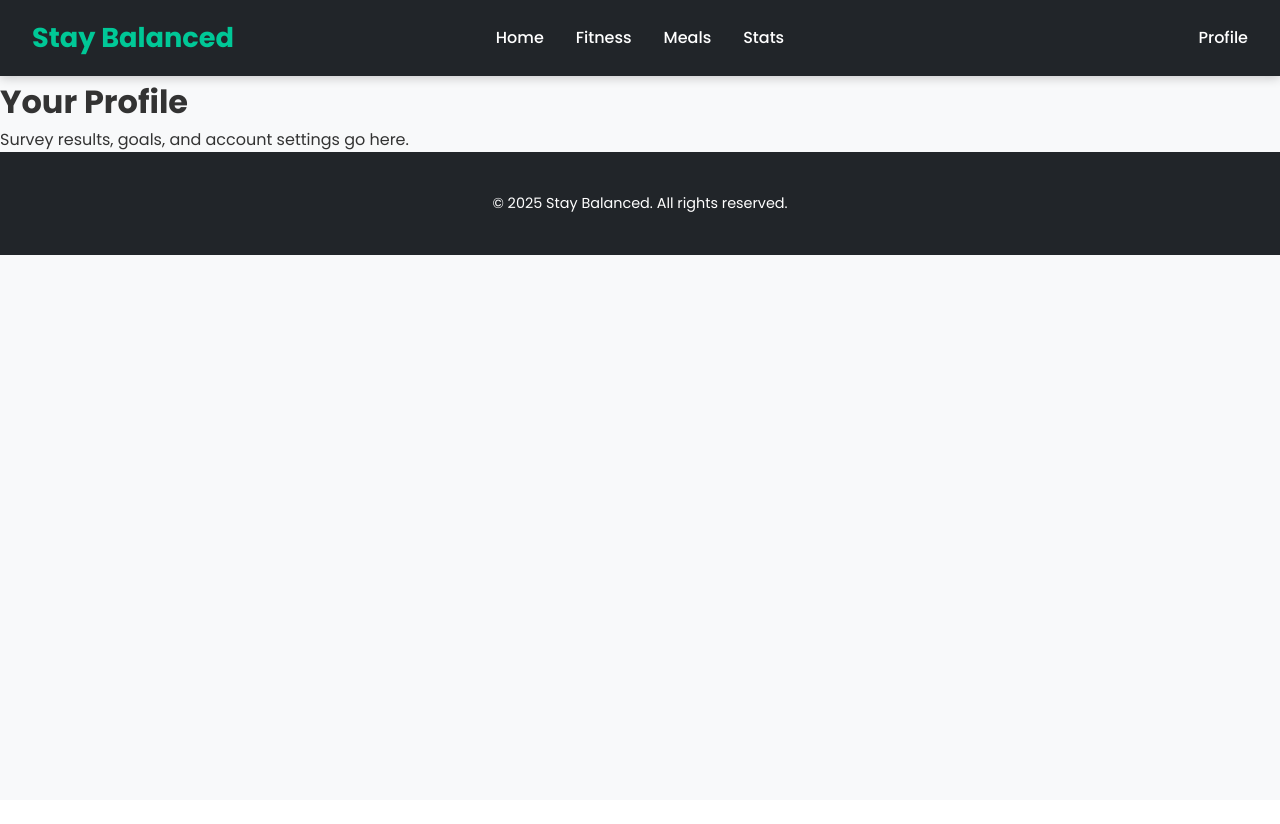
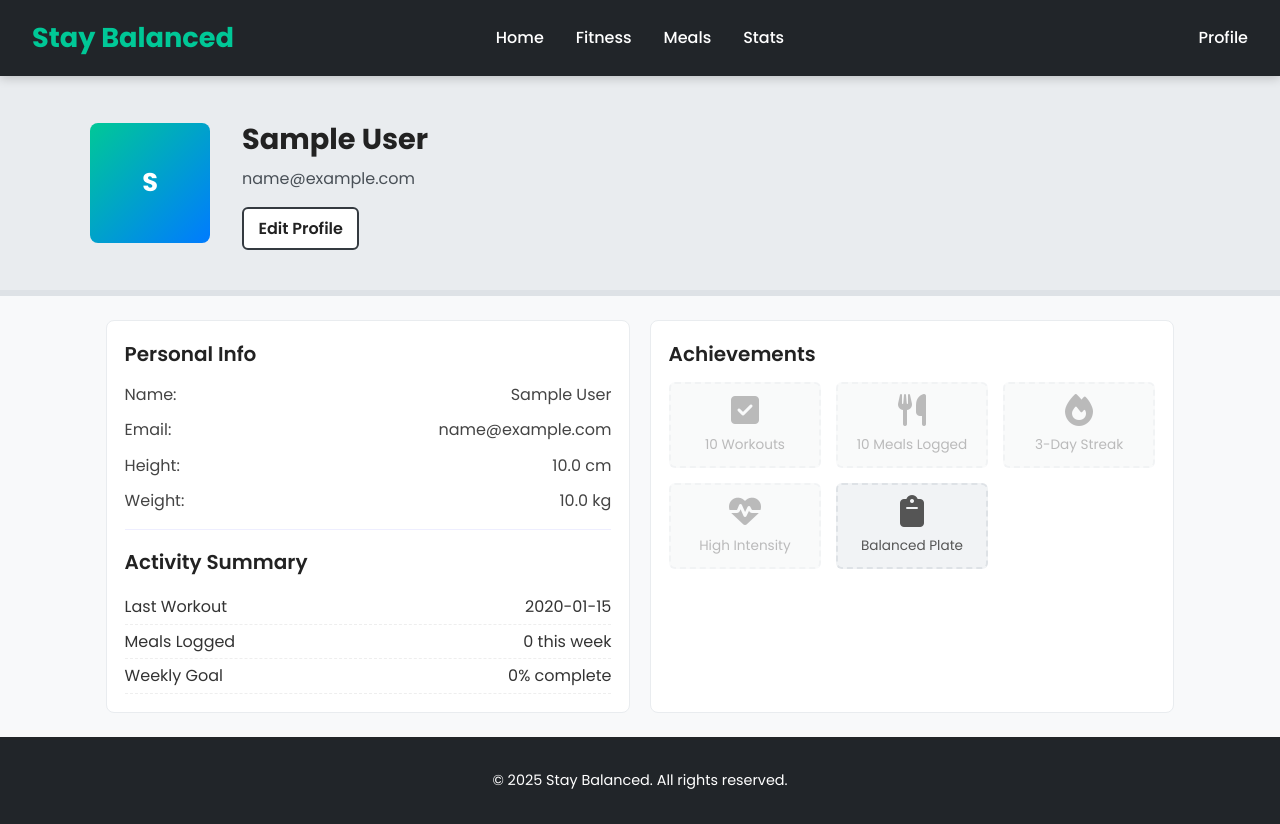
Before and after one commit to antha21/StayBalance, a Flask app: page /profile in a window 1280 px wide. Before the commit the page ends 255 px from the top, so only its background shows below. Run offline with Flask 3, Linux system fonts and the light colour scheme; tables that the repository leaves empty hold one stand-in row (values such as "Sample post").

Commit message:
made profile with edit page

```diff
--- a/app.py
+++ b/app.py
@@ -1,9 +1,7 @@
 import os
-from flask import Flask, render_template
-from models import db
+from flask import Flask, render_template, request, redirect, url_for, flash
+from models import db, MealEntry, WorkoutEntry, UserProfile,User
 from sqlalchemy import func
-
-from models import db, MealEntry, WorkoutEntry, UserProfile
 from datetime import date, timedelta
 
 app = Flask(__name__)
@@ -116,7 +114,162 @@ def stats():
 
 @app.route("/profile")
 def profile():
-    return render_template("profile.html")
+    user = User.query.first()
+    if not user:
+        return render_template(
+            "profile.html",
+            user=None,
+            profile=None,
+            last_workout="—",
+            meals_logged=0,
+            weekly_goal_pct=None,
+            achievements={}
+        )
+
+    profile = UserProfile.query.filter_by(user_id=user.id).first()
+    today = date.today()
+    week_ago = today - timedelta(days=6)
+
+    # Last Workout
+    last_workout_entry = (
+        WorkoutEntry.query.filter_by(user_id=user.id)
+        .order_by(WorkoutEntry.date.desc())
+        .first()
+    )
+    last_workout = last_workout_entry.date if last_workout_entry else "—"
+
+    # Meals this week
+    meals_logged = (
+        db.session.query(func.count(MealEntry.id))
+        .filter(
+            MealEntry.user_id == user.id,
+            MealEntry.date >= week_ago,
+            MealEntry.date <= today
+        )
+        .scalar()
+    )
+
+    # Weekly goal %
+    workouts_week = (
+        db.session.query(func.count(WorkoutEntry.id))
+        .filter(
+            WorkoutEntry.user_id == user.id,
+            WorkoutEntry.date >= week_ago,
+            WorkoutEntry.date <= today
+        )
+        .scalar()
+    )
+
+    workout_days = []
+    if profile and profile.workout_days:
+        workout_days = [d.strip().lower() for d in profile.workout_days.split(",")]
+
+    weekly_goal = len(workout_days)
+    weekly_goal_pct = None
+    if weekly_goal > 0:
+        weekly_goal_pct = round((workouts_week / weekly_goal) * 100)
+
+    ## achievements calculations
+
+    total_workouts = WorkoutEntry.query.filter_by(user_id=user.id).count()
+    total_meals = MealEntry.query.filter_by(user_id=user.id).count()
+
+    # 3-day or more streak
+    workout_dates = sorted(
+        [w.date for w in WorkoutEntry.query.filter_by(user_id=user.id).all()]
+    )
+    streak = 1
+    max_streak = 1
+    for i in range(1, len(workout_dates)):
+        if workout_dates[i] == workout_dates[i-1] + timedelta(days=1):
+            streak += 1
+            max_streak = max(max_streak, streak)
+        else:
+            streak = 1
+
+
+    high_intensity = (
+        WorkoutEntry.query.filter_by(user_id=user.id, intensity="High").first()
+        is not None
+    )
+
+    # check if you have some meals in all 3 places
+    balanced_plate = (
+        MealEntry.query.filter(
+            MealEntry.user_id == user.id,
+            MealEntry.protein_g > 0,
+            MealEntry.carbs_g > 0,
+            MealEntry.fats_g > 0
+        ).first()
+        is not None
+    )
+
+    # achievements data
+    achievements = {
+        "workouts_10": total_workouts >= 10,
+        "meals_10": total_meals >= 10,
+        "streak_3": max_streak >= 3,
+        "high_intensity": high_intensity,
+        "balanced_plate": balanced_plate,
+    }
+
+    return render_template(
+        "profile.html",
+        user=user,
+        userinfo={
+            "name": user.name,
+            "email": user.email,
+            "height": getattr(profile, "height_cm", None),
+            "weight": getattr(profile, "current_weight_kg", None),
+        },
+        profile=profile,
+        last_workout=last_workout,
+        meals_logged=meals_logged,
+        weekly_goal_pct=weekly_goal_pct,
+        achievements=achievements,
+    )
+
+@app.route("/profile/edit", methods=["GET", "POST"])
+def profile_edit():
+    user = User.query.first()
+    if not user:
+        flash("No user exists to edit.")
+        return redirect(url_for("profile"))
+
+    profile = UserProfile.query.filter_by(user_id=user.id).first()
+
+    if request.method == "POST":
+        # create profile if missing
+        if not profile:
+            profile = UserProfile(user_id=user.id)
+            db.session.add(profile)
+
+        # Safely update fields from form
+        user.name = request.form.get("name") or user.name
+
+        height = request.form.get("height")
+        weight = request.form.get("weight")
+        goal = request.form.get("goal")
+        workout_days = request.form.get("workout_days")
+
+        try:
+            profile.height_cm = float(height) if height else None
+        except ValueError:
+            profile.height_cm = None
+
+        try:
+            profile.current_weight_kg = float(weight) if weight else None
+        except ValueError:
+            profile.current_weight_kg = None
+
+        profile.fitness_goal = goal or profile.fitness_goal
+        profile.workout_days = workout_days or profile.workout_days
+
+        db.session.commit()
+        return redirect(url_for("profile"))
+
+    return render_template("profile_edit.html", user=user, profile=profile)
+
 
 
 if __name__ == "__main__":
--- a/models.py
+++ b/models.py
@@ -11,7 +11,6 @@ class User(db.Model):
     name = db.Column(db.String(80))
     created_at = db.Column(db.DateTime)
 
-
 class UserProfile(db.Model):
     __tablename__ = "user_profile"
 
@@ -24,6 +23,8 @@ class UserProfile(db.Model):
     notifications_enabled = db.Column(db.Boolean, default=False)
 
     target_weight_kg = db.Column(db.Float)
+    height_cm = db.Column(db.Float)
+    current_weight_kg = db.Column(db.Float)
     daily_calorie_goal = db.Column(db.Integer)
     daily_protein_goal_g = db.Column(db.Integer)
     daily_carb_goal_g = db.Column(db.Integer)
--- a/templates/base.html
+++ b/templates/base.html
@@ -294,13 +294,16 @@ nav li a:hover {
       }
     }
   </style>
+  {% block head %}{% endblock %}
 </head>
+
+
 <body>
   <!-- Navbar -->
   <nav>
     <div class="nav-container">
         <div class="nav-left-side">
-            <div class="logo">Stay Balanced</div>
+            <div class="logo">Stay Balanced </div>
         </div>
 
         <ul class="nav-center">
--- a/templates/profile.html
+++ b/templates/profile.html
@@ -1,6 +1,126 @@
 {% extends "base.html" %}
-{% block title %}Profile | Stay Balanced{% endblock %}
+
+{% block title %}Stay Balanced | Profile{% endblock %}
+
+{% block head %}
+	<meta charset="UTF-8" />
+	<meta name="viewport" content="width=device-width, initial-scale=1.0" />
+	<title>Stay Balanced | Profile</title>
+	<link href="https://fonts.googleapis.com/css2?family=Poppins:wght@400;500;600;700&display=swap" rel="stylesheet">
+	<link rel="stylesheet" href="https://cdnjs.cloudflare.com/ajax/libs/font-awesome/6.5.0/css/all.min.css"/>
+	<style>
+		/* Reused global styles from index.html (trimmed to what's needed) */
+		*{margin:0;padding:0;box-sizing:border-box;font-family:"Poppins",sans-serif}
+		body{background:#f8f9fa;color:#222;line-height:1.6}
+		a{text-decoration:none;color:inherit}
+		/* navbar styles are provided by base.html; avoid overriding them here */
+
+		/* Profile header */
+		.profile-header{background:#e9ecef;padding:2.5rem 2rem;border-bottom:6px solid #dee2e6}
+		.profile-top{display:flex;gap:2rem;align-items:center;max-width:1100px;margin:0 auto}
+		.avatar{width:120px;height:120px;border-radius:8px;background:linear-gradient(135deg,#00c897,#007bff);display:flex;align-items:center;justify-content:center;color:#fff;font-weight:700;font-size:1.6rem}
+		.profile-main{flex:1}
+		.profile-main h2{font-size:1.8rem;margin-bottom:0.25rem}
+		.profile-main p{color:#495057;margin-bottom:1rem}
+		.profile-actions{display:flex;gap:0.75rem}
+		.btn{background:#fff;border:2px solid #343a40;padding:0.4rem 0.9rem;border-radius:6px;font-weight:600}
+		.btn.ghost{background:transparent;border-color:#343a40;color:#343a40}
+
+		/* Content grid */
+		.container{max-width:1100px;margin:1.5rem auto;padding:0 1rem;display:grid;grid-template-columns:1fr 1fr;gap:1.25rem}
+		.card{background:#fff;border-radius:8px;padding:1.1rem;border:1px solid #e9ecef}
+		.section-title{font-size:1.25rem;margin-bottom:0.75rem;color:#222;font-weight:600}
+
+		.personal-list{display:grid;gap:0.6rem}
+		.personal-list .row{display:flex;justify-content:space-between;color:#444}
+
+		.activity ul{list-style:none;color:#333}
+		.activity li{display:flex;justify-content:space-between;padding:0.25rem 0;border-bottom:1px dashed #eee}
+
+		/* Achievements */
+		.achievements{display:grid;grid-template-columns:repeat(3,1fr);gap:0.9rem}
+		.badge{background:#f1f3f5;border:2px dashed #dee2e6;height:86px;border-radius:6px;display:flex;align-items:center;justify-content:center;flex-direction:column;color:#555}
+		.badge small{margin-top:0.5rem;font-size:0.85rem}
+
+		/* Big footer band */
+		footer{background:#212529;color:#fff;text-align:center;padding:1.5rem;margin-top:1.5rem}
+
+		@media (max-width:840px){
+			.container{grid-template-columns:1fr}
+			.achievements{grid-template-columns:repeat(2,1fr)}
+			.profile-top{flex-direction:column;align-items:flex-start}
+			.avatar{width:100px;height:100px}
+		}
+	</style>
+{% endblock %}
+
 {% block content %}
-  <h1>Your Profile</h1>
-  <p>Survey results, goals, and account settings go here.</p>
+	<header class="profile-header">
+		<div class="profile-top">
+			<div class="avatar">{{ user.name[0]|upper }}</div>
+			<div class="profile-main">
+				<h2>{{ user.name }}</h2>
+				<p>{{ user.email }}</p>
+				<div class="profile-actions">
+					<a href="{{ url_for('profile_edit') }}" class="btn">Edit Profile</a>
+				</div>
+			</div>
+		</div>
+	</header>
+
+	<main class="container">
+		<section class="card">
+			<div class="section-title">Personal Info</div>
+			<div class="personal-list">
+				<div class="row"><span>Name:</span><span>{{ user.name }}</span></div>
+				<div class="row"><span>Email:</span><span>{{ user.email }}</span></div>
+				<div class="row"><span>Height:</span><span>{% if profile and profile.height_cm %}{{ profile.height_cm }} cm{% else %}N/A{% endif %}</span></div>
+				<div class="row"><span>Weight:</span><span>{% if profile and profile.current_weight_kg %}{{ profile.current_weight_kg }} kg{% else %}N/A{% endif %}</span></div>
+			</div>
+
+			<hr style="margin:1rem 0;border:none;border-top:1px solid #eef;">
+
+			<div class="section-title">Activity Summary</div>
+			<div class="activity">
+				<ul>
+					<li><span>Last Workout</span><span>{{ last_workout }}</span></li>
+					<li><span>Meals Logged</span><span>{{ meals_logged }} this week</span></li>
+					<li><span>Weekly Goal</span><span>{% if weekly_goal_pct is not none %}{{ weekly_goal_pct }}% complete{% else %}N/A{% endif %}</span></li>
+				</ul>
+			</div>
+		</section>
+
+		<aside class="card">
+		<div class="section-title">Achievements</div>
+		<div class="achievements">
+
+			<div class="badge" style="opacity: {{ 1 if achievements['workouts_10'] else 0.4 }}">
+				<i class="fas fa-check-square fa-2x"></i>
+				<small>10 Workouts</small>
+			</div>
+
+			<div class="badge" style="opacity: {{ 1 if achievements['meals_10'] else 0.4 }}">
+				<i class="fas fa-utensils fa-2x"></i>
+				<small>10 Meals Logged</small>
+			</div>
+
+			<div class="badge" style="opacity: {{ 1 if achievements['streak_3'] else 0.4 }}">
+				<i class="fas fa-fire fa-2x"></i>
+				<small>3-Day Streak</small>
+			</div>
+
+			<div class="badge" style="opacity: {{ 1 if achievements['high_intensity'] else 0.4 }}">
+				<i class="fas fa-heartbeat fa-2x"></i>
+				<small>High Intensity</small>
+			</div>
+
+			<div class="badge" style="opacity: {{ 1 if achievements['balanced_plate'] else 0.2 }}">
+				<i class="fas fa-clipboard fa-2x"></i>
+				<small>Balanced Plate</small>
+			</div>
+
+		</div>
+	</aside>
+
+	</main>
 {% endblock %}
```
Also changed, not shown: seed.py (+6 -2 lines), templates/profile_edit.html (added, +41 -0 lines).
